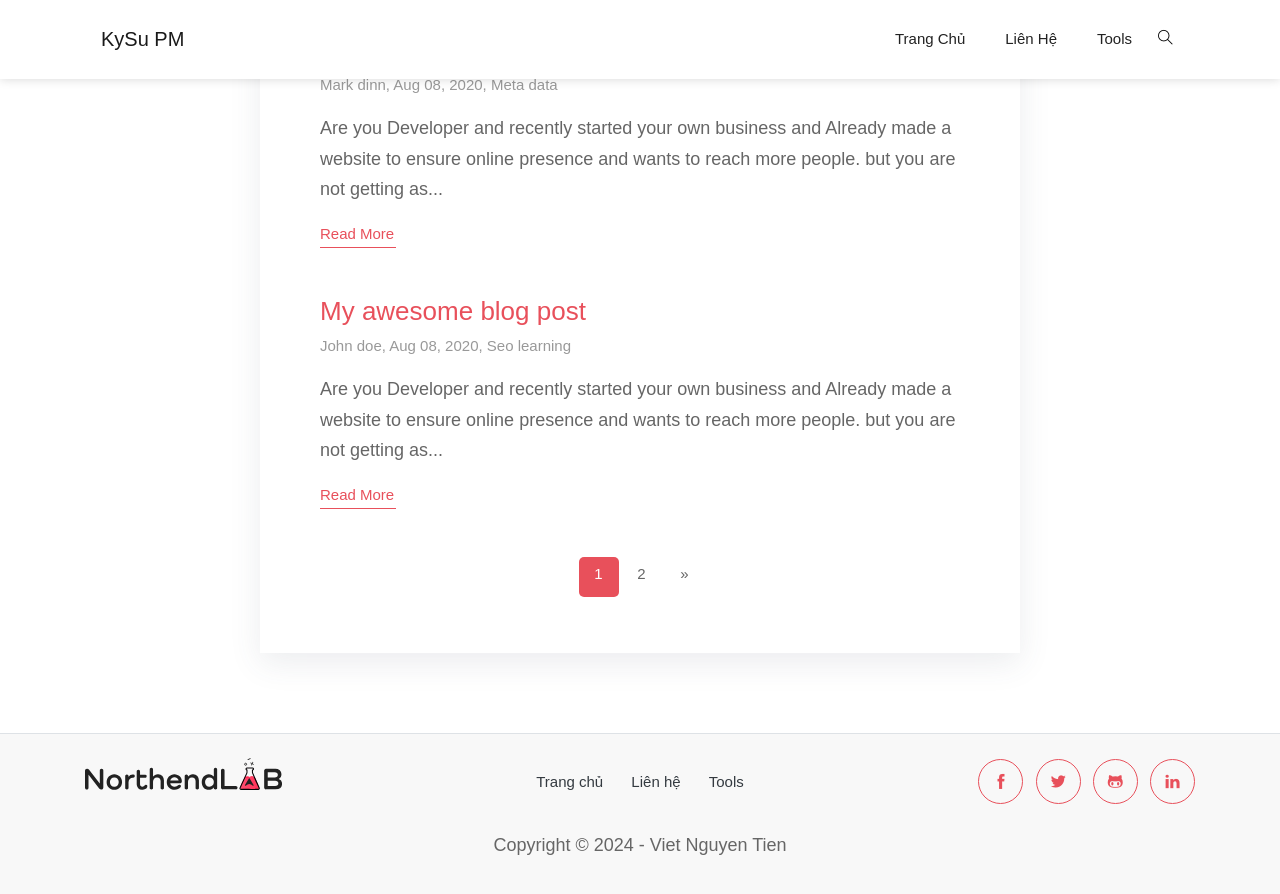
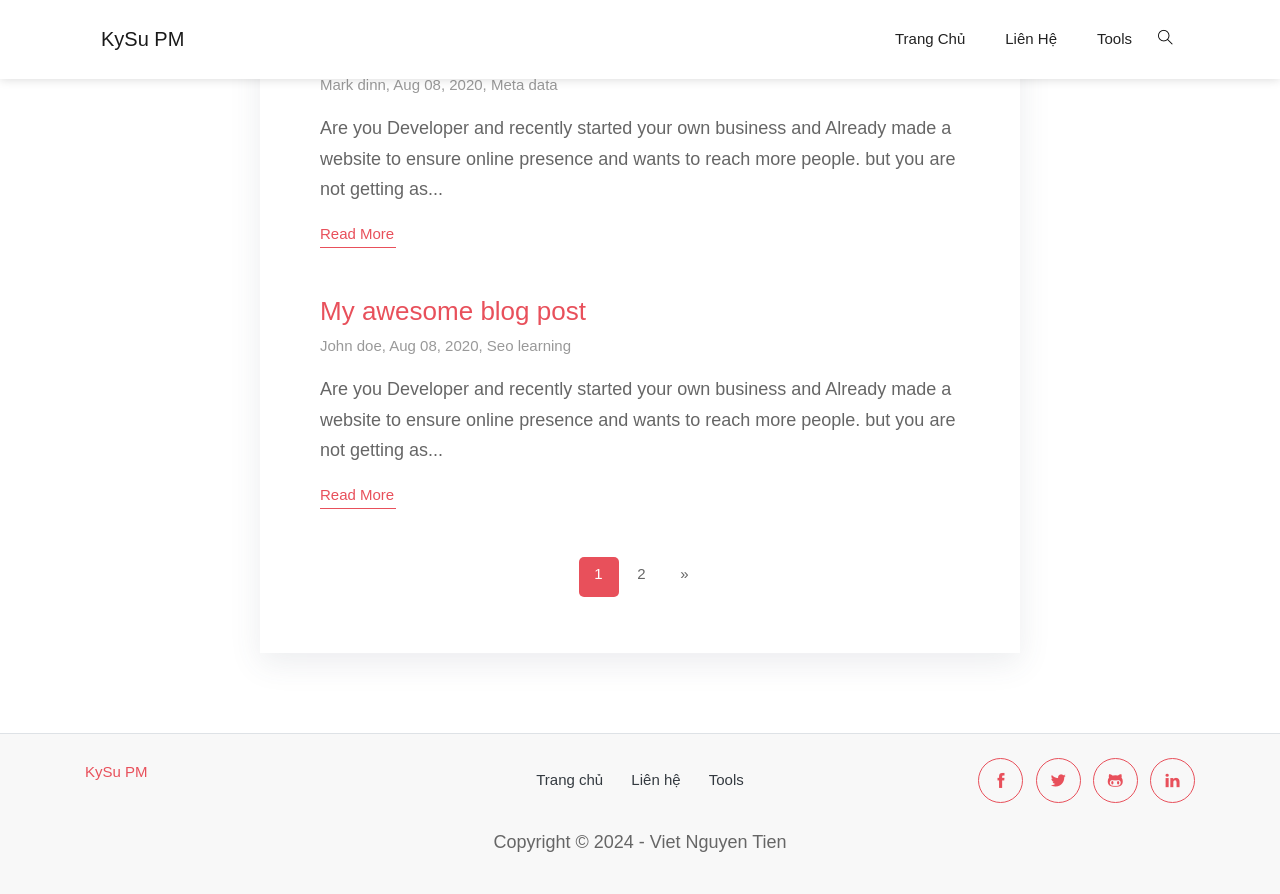
Before and after one commit to httvhutceoscop/kysupm.com, a Jekyll site: the page built from index.html, in a window 1280 px wide and 900 px high, scrolled down 1646 px. Shown: the top 894 px of the window. Built offline with Jekyll 4.4.1, drawn with Linux system fonts in a browser that asks for light colours; some web fonts are replaced; the list of posts is cut into pages by our own code.

Commit message:
remove logo footer and change baseUrl

```diff
--- a/_config.yml
+++ b/_config.yml
@@ -1,4 +1,4 @@
-baseurl: "" # the subpath of your site, e.g. blog/
+baseurl: "/" # the subpath of your site, e.g. blog/
 url: "https://kysupm.com" # the base hostname & protocol for your site, e.g. http://example.com/
 
 title: KySu PM
--- a/_includes/footer.html
+++ b/_includes/footer.html
@@ -3,7 +3,7 @@
   <div class="container">
     <div class="row justify-content-between align-items-center">
       <div class="col-lg-4 text-center text-lg-left mb-4 mb-lg-0">
-        <a href="{{ site.baseurl }}" class="d-block pb-3"><img src="{{ site.data.parameters.logo | relative_url }}" class="img-fluid" alt="{{ site.title }}"></a>
+        <a href="{{ site.baseurl }}" class="d-block pb-3">{{ site.title }}</a>
       </div>
       <div class="col-lg-4 text-center mb-4 mb-lg-0">
         <ul class="list-inline mb-0">
```
